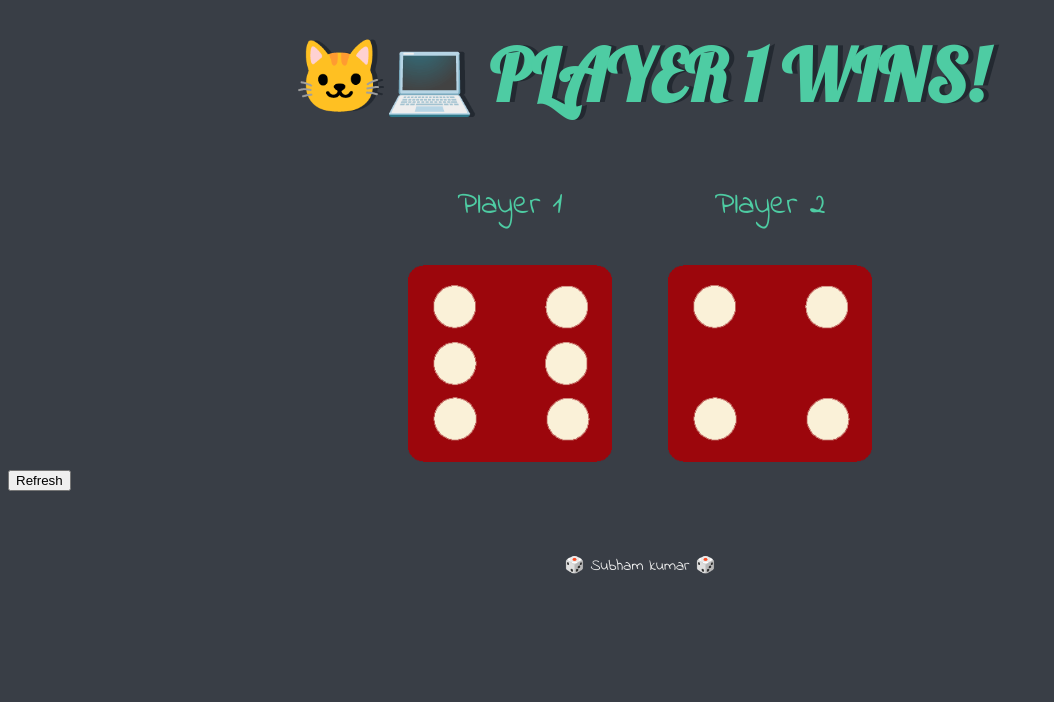
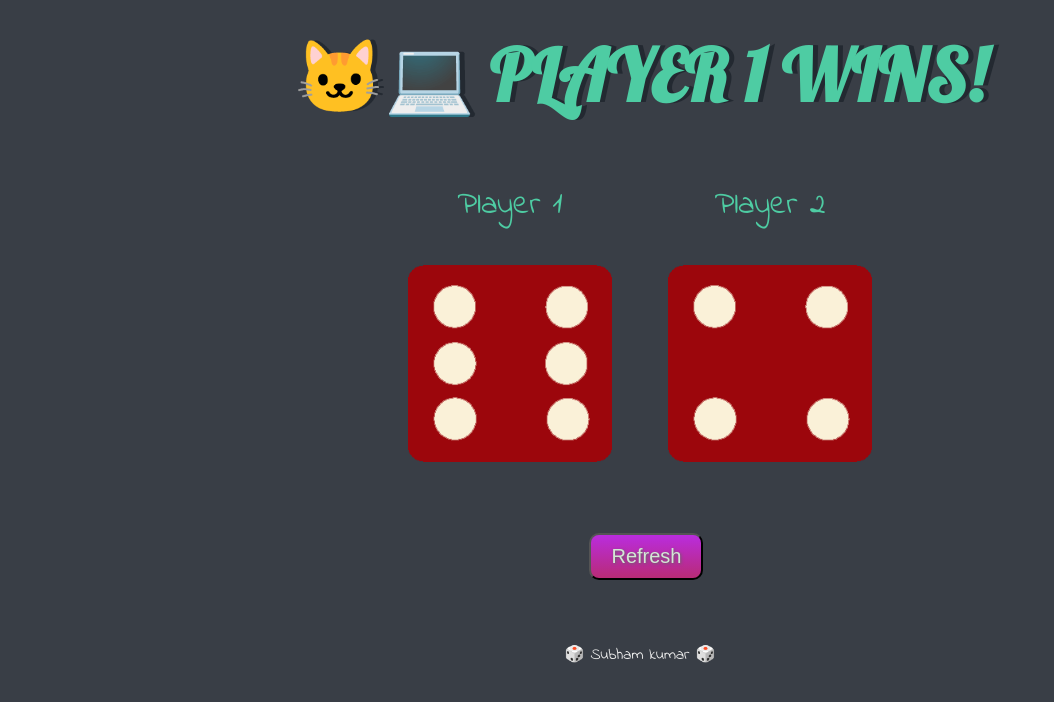
Before and after one commit to SubhamEzz/DiceGame, a plain HTML site: page index.html in a window 1280 px wide. Shown: the whole page, without its empty margins (0-1054 px from the left). Drawn offline with Linux system fonts and the light colour scheme.

Commit message:
Update styles.css

```diff
--- a/styles.css
+++ b/styles.css
@@ -20,7 +20,7 @@ h1 {
   text-shadow: 5px 0 #232931;
   font-size: 8rem;
   color: #4ECCA3;
-  font-size:4.5rem;
+  font-size: 4.5rem;
 }
 
 p {
@@ -40,3 +40,32 @@ footer {
   font-family: 'Indie Flower', cursive;
 
 }
+.btn {
+  background: #ba2cde;
+  background-image: -webkit-linear-gradient(top, #ba2cde, #b82b76);
+  background-image: -moz-linear-gradient(top, #ba2cde, #b82b76);
+  background-image: -ms-linear-gradient(top, #ba2cde, #b82b76);
+  background-image: -o-linear-gradient(top, #ba2cde, #b82b76);
+  background-image: linear-gradient(to bottom, #ba2cde, #b82b76);
+  -webkit-border-radius: 10;
+  -moz-border-radius: 10;
+  border-radius: 10px;
+  text-shadow: 1px 1px 3px #666666;
+  font-family: Arial;
+  color: #d3e8d5;
+  font-size: 20px;
+  padding: 10px 20px 10px 20px;
+  text-decoration: none;
+  margin-left: 46%;
+  margin-top: 5%;
+}
+
+.btn:hover {
+  background: #fc3cb6;
+  background-image: -webkit-linear-gradient(top, #fc3cb6, #d9347e);
+  background-image: -moz-linear-gradient(top, #fc3cb6, #d9347e);
+  background-image: -ms-linear-gradient(top, #fc3cb6, #d9347e);
+  background-image: -o-linear-gradient(top, #fc3cb6, #d9347e);
+  background-image: linear-gradient(to bottom, #fc3cb6, #d9347e);
+  text-decoration: none;
+}
```
